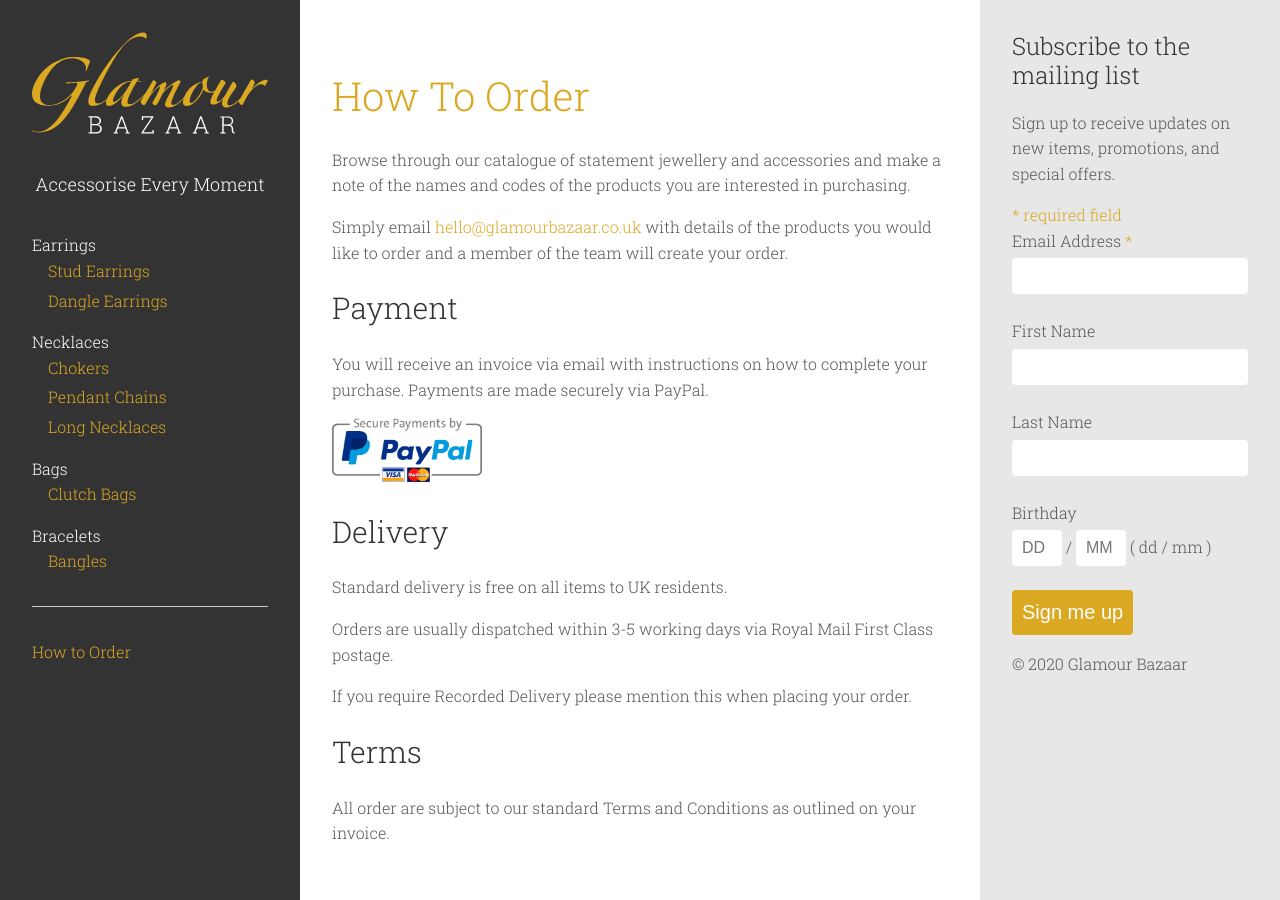
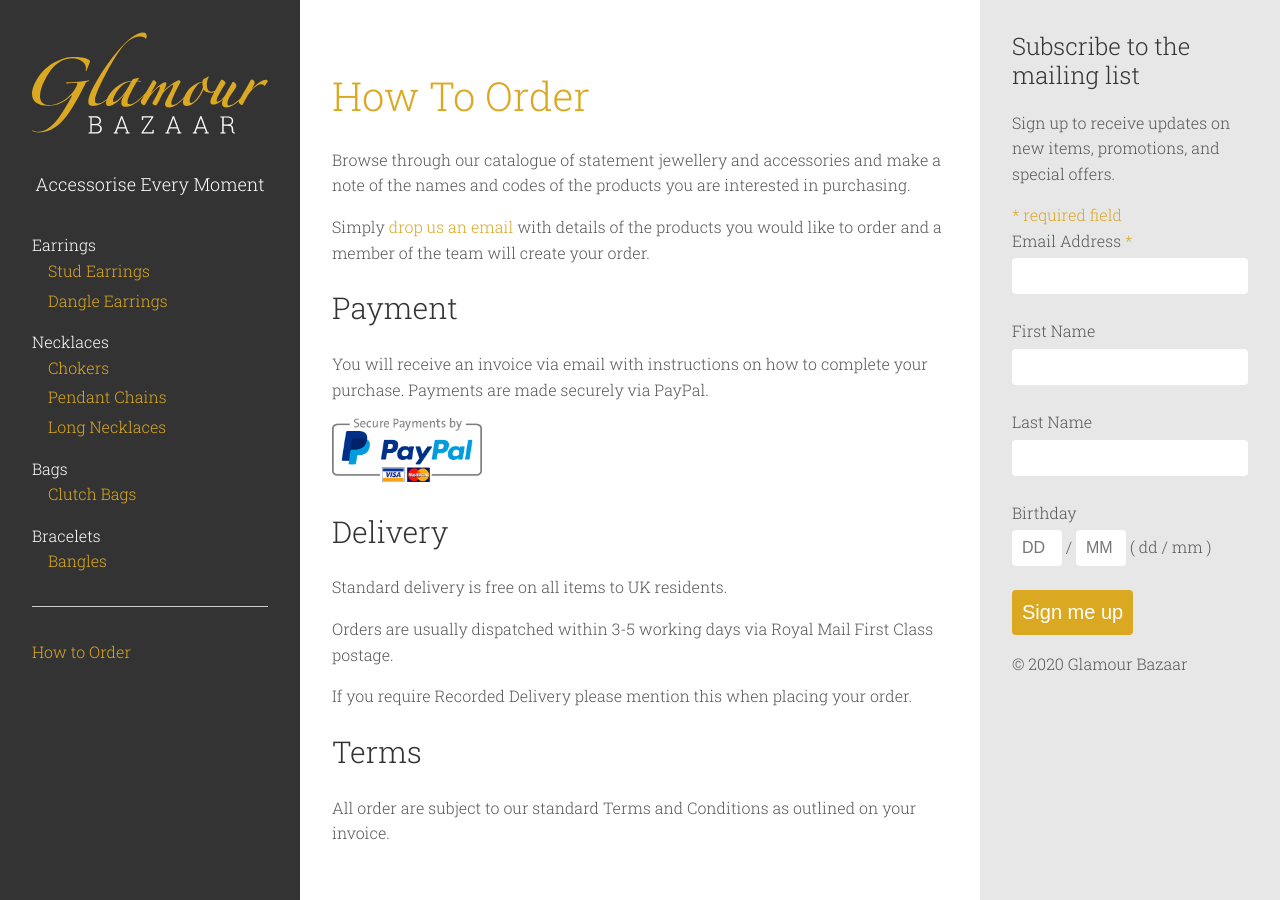
Before and after one commit to ajaykarwal/glamour-bazaar, a Jekyll site: the page built from _pages/how-to-order.md, in a window 1280 px wide. Built offline with Jekyll 4.4.1, drawn with Linux system fonts in a browser that asks for light colours; nearby versions of some CDN libraries; comment, search, counter and statistics services are not loaded.

Commit message:
Update how-to-order.md

```diff
--- a/_pages/how-to-order.md
+++ b/_pages/how-to-order.md
@@ -8,7 +8,7 @@ permalink: "/how-to-order/"
 
 Browse through our catalogue of statement jewellery and accessories and make a note of the names and codes of the products you are interested in purchasing.
 
-Simply email <a href="mailto:hello@glamourbazaar.co.uk">hello@glamourbazaar.co.uk</a> with details of the products you would like to order and a member of the team will create your order.
+Simply <a href="mailto:glamourbazaar1@gmail.com">drop us an email</a> with details of the products you would like to order and a member of the team will create your order.
 
 ## Payment
 
```
